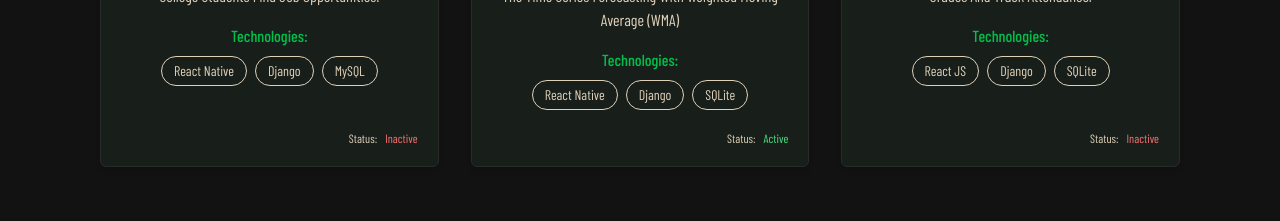
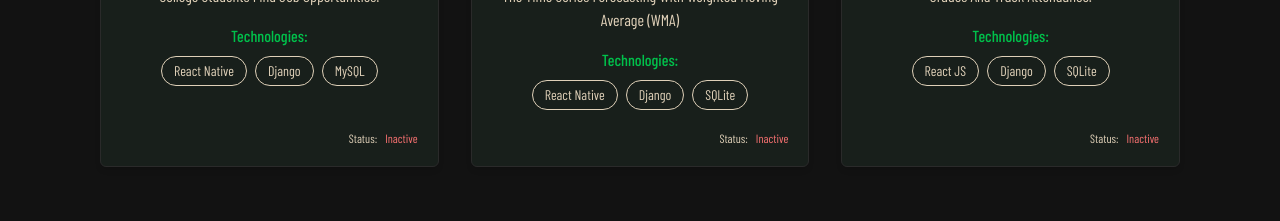
Before and after one commit to Morphmorph/RAP-Portfolio, a React (Create React App) app: page / in a window 1280 px wide. Shown: the part 2660-2881 px from the top of the page. Built offline with nearby package versions, Linux system fonts and the light colour scheme; a web font is replaced by a local one.

Commit message:
updated portfolio 2026

```diff
--- a/src/Portfolio/Projects.jsx
+++ b/src/Portfolio/Projects.jsx
@@ -115,7 +115,7 @@ function Projects() {
         { name: 'SQLite', link: 'https://github.com/Morphmorph/gabay-back-end' },
       ],
       link: 'https://github.com/Morphmorph/gabay-front-end',
-      status: 'Active',
+      status: 'Inactive',
     },
     {
       image: img3,
```
